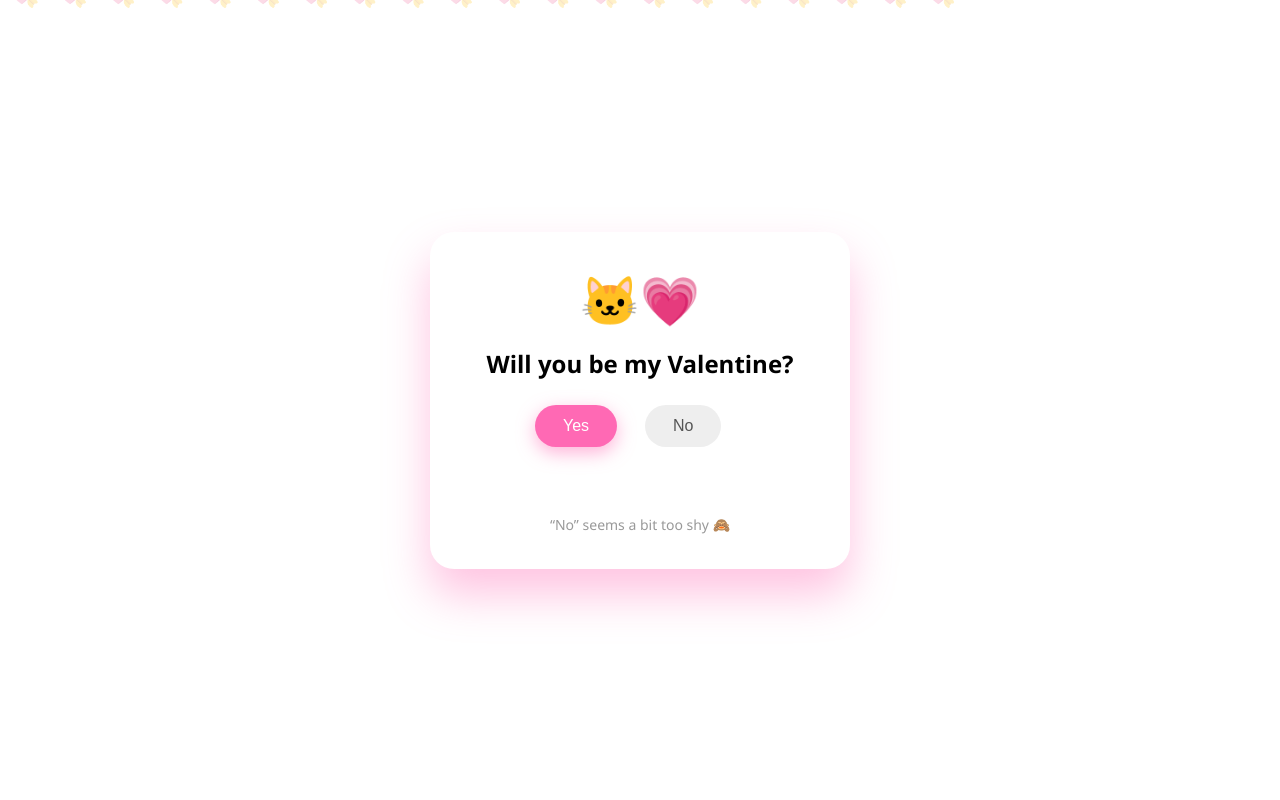
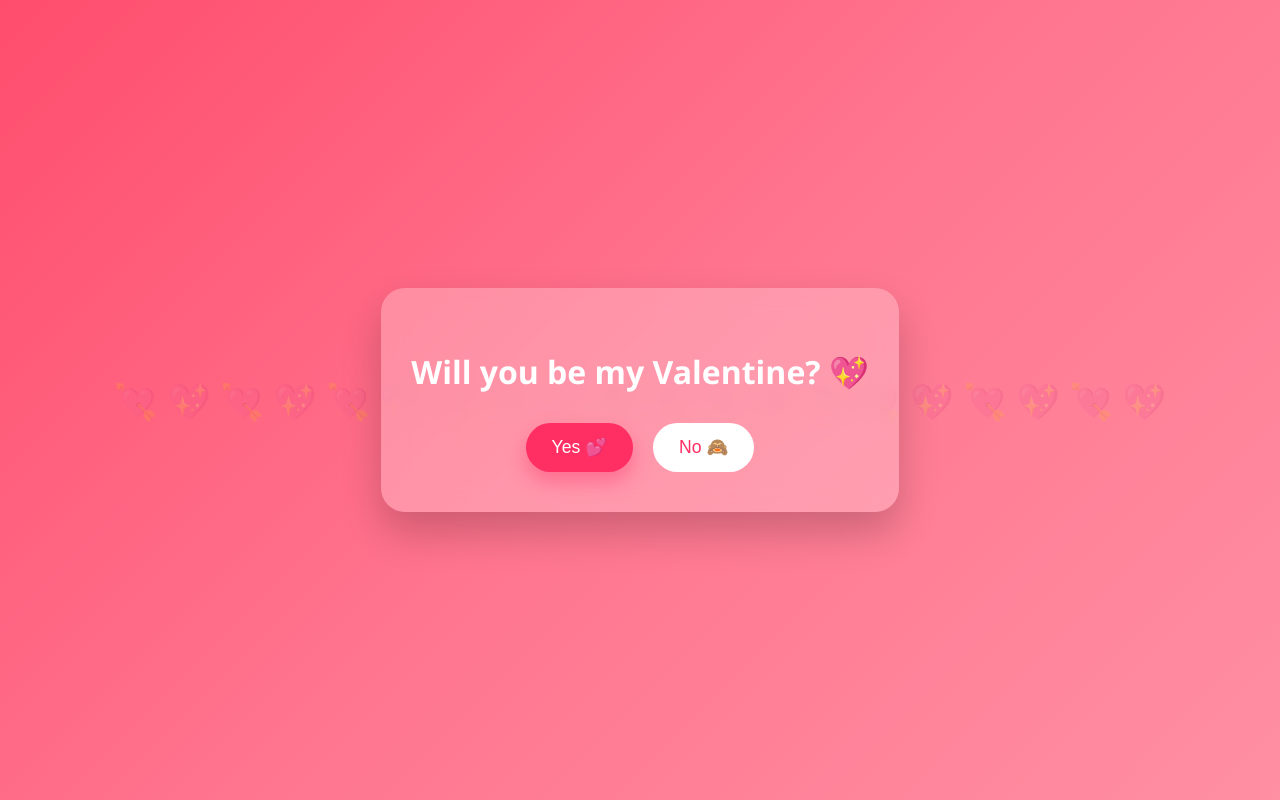
Before and after one commit to fabiopereira82279-glitch/valentine, a plain HTML site: page index.html in a window 1280 px wide. Drawn offline with Linux system fonts and the light colour scheme.

Commit message:
Refactor Valentine HTML page with new design

```diff
--- a/index.html
+++ b/index.html
@@ -2,180 +2,149 @@
 <html lang="en">
 <head>
   <meta charset="UTF-8">
-<title>Valentine 💘</title>
+  <title>Will You Be My Valentine? 💖</title>
+  <meta name="viewport" content="width=device-width, initial-scale=1.0">
 
   <style>
+    * {
+      box-sizing: border-box;
+    }
+
     body {
       margin: 0;
+      height: 100vh;
       font-family: 'Segoe UI', sans-serif;
-    height: 100vh;
-    overflow: hidden;
-  }
-
-  /* FULL BACKGROUND 💘 */
-  body::before {
-    content: "💘 💘 💘 💘 💘 💘 💘 💘 💘 💘 💘 💘 💘 💘 💘 💘 💘 💘 💘 💘";
-    position: fixed;
-    inset: 0;
-    font-size: 32px;
-    line-height: 1.8;
-    opacity: 0.22;
-    white-space: pre-wrap;
-    animation: floatBg 15s linear infinite;
-  }
-
-  @keyframes floatBg {
-    from { transform: translateY(0); }
-    to { transform: translateY(-120px); }
-  }
-
-  .container {
-    position: relative;
-    z-index: 2;
-    height: 100%;
       display: flex;
       justify-content: center;
       align-items: center;
+      overflow: hidden;
+      background: linear-gradient(135deg, #ff4d6d, #ff758f, #ff8fa3);
+    }
+
+    /* Emoji background */
+    body::before {
+      content: "💘 💖 💘 💖 💘 💖 💘 💖 💘 💖 💘 💖 💘 💖 💘 💖 💘 💖 💘 💖";
+      position: absolute;
+      inset: 0;
+      font-size: 2.2rem;
+      opacity: 0.18;
+      display: flex;
+      flex-wrap: wrap;
+      align-content: center;
+      justify-content: center;
+      pointer-events: none;
     }
 
     .card {
-    background: white;
-    padding: 35px;
+      background: rgba(255, 255, 255, 0.25);
+      backdrop-filter: blur(12px);
+      padding: 40px 30px;
       border-radius: 24px;
       text-align: center;
-    width: 350px;
-    box-shadow: 0 25px 45px rgba(255,105,180,0.4);
+      z-index: 1;
+      box-shadow: 0 20px 40px rgba(0,0,0,0.2);
     }
 
-  h2 {
-    margin: 15px 0 25px;
+    h1 {
+      color: #fff;
+      margin-bottom: 30px;
+      font-size: 2rem;
     }
 
     .buttons {
+      display: flex;
+      gap: 20px;
+      justify-content: center;
       position: relative;
-    height: 90px;
     }
 
     button {
-    padding: 12px 28px;
+      font-size: 1.1rem;
+      padding: 14px 26px;
       border: none;
-    border-radius: 25px;
-    font-size: 16px;
+      border-radius: 40px;
       cursor: pointer;
-    position: absolute;
+      transition: transform 0.25s ease, background 0.25s ease;
     }
 
     #yes {
-    background: hotpink;
+      background: #ff2e63;
       color: white;
-    left: 70px;
-    box-shadow: 0 6px 18px rgba(255,105,180,0.5);
-    transition: transform 0.2s ease;
+      box-shadow: 0 10px 20px rgba(255, 46, 99, 0.4);
     }
 
     #yes:hover {
-    transform: scale(1.15);
+      transform: scale(1.1);
     }
 
     #no {
-    background: #eee;
-    color: #555;
-    left: 180px;
+      background: #fff;
+      color: #ff2e63;
+      position: relative;
     }
 
-  .shy {
-    margin-top: 20px;
-    font-size: 14px;
-    color: #999;
+    /* Confetti hearts */
+    .heart {
+      position: fixed;
+      top: -20px;
+      font-size: 22px;
+      animation: fall linear forwards;
+      pointer-events: none;
     }
 
-  canvas {
-    position: fixed;
-    inset: 0;
-    pointer-events: none;
-    z-index: 3;
+    @keyframes fall {
+      to {
+        transform: translateY(120vh);
+        opacity: 0;
+      }
     }
   </style>
 </head>
 
 <body>
 
-<canvas id="confetti"></canvas>
+  <div class="card">
+    <h1>Will you be my Valentine? 💖</h1>
 
-<div class="container">
-  <div class="card">
-    <div style="font-size:48px;">🐱💗</div>
-    <h2>Will you be my Valentine?</h2>
-
-    <div class="buttons" id="btnArea">
-      <button id="yes">Yes</button>
-      <button id="no">No</button>
-    </div>
-
-    <div class="shy">“No” seems a bit too shy 🙈</div>
+    <div class="buttons">
+      <button id="yes">Yes 💕</button>
+      <button id="no">No 🙈</button>
     </div>
   </div>
 
   <script>
-  /* NO BUTTON RUNS AWAY */
     const noBtn = document.getElementById("no");
-  const area = document.getElementById("btnArea");
+    const yesBtn = document.getElementById("yes");
 
-  noBtn.addEventListener("mouseover", () => {
-    const maxX = area.clientWidth - noBtn.clientWidth;
-    const maxY = area.clientHeight - noBtn.clientHeight;
-
-    noBtn.style.left = Math.random() * maxX + "px";
-    noBtn.style.top  = Math.random() * maxY + "px";
+    // Shy NO button
+    noBtn.addEventListener("mouseenter", () => {
+      const x = Math.random() * 160 - 80;
+      const y = Math.random() * 120 - 60;
+      noBtn.style.transform = `translate(${x}px, ${y}px)`;
     });
 
-  /* EXTRA STRONG HEART CONFETTI 💖 */
-  const canvas = document.getElementById("confetti");
-  const ctx = canvas.getContext("2d");
-  canvas.width = innerWidth;
-  canvas.height = innerHeight;
+    // YES click
+    yesBtn.addEventListener("click", () => {
+      launchConfetti();
 
-  function heartConfetti() {
-    let hearts = [];
-    for (let i = 0; i < 220; i++) {
-      hearts.push({
-        x: Math.random() * canvas.width,
-        y: -20,
-        size: Math.random() * 22 + 14,
-        speed: Math.random() * 5 + 3,
-        drift: Math.random() * 3 - 1.5
+      // WhatsApp message
+      const phone = "917083719480"; // your number with country code
+      const msg = encodeURIComponent("She said YES 💖 The date is confirmed!");
+      window.open(`https://wa.me/${phone}?text=${msg}`, "_blank");
     });
+
+    function launchConfetti() {
+      for (let i = 0; i < 80; i++) {
+        const heart = document.createElement("div");
+        heart.className = "heart";
+        heart.innerText = "💖";
+        heart.style.left = Math.random() * 100 + "vw";
+        heart.style.animationDuration = (Math.random() * 3 + 3) + "s";
+        document.body.appendChild(heart);
+
+        setTimeout(() => heart.remove(), 7000);
       }
-
-    function draw() {
-      ctx.clearRect(0,0,canvas.width,canvas.height);
-      hearts.forEach(h => {
-        ctx.font = h.size + "px serif";
-        ctx.fillText("💖", h.x, h.y);
-        h.y += h.speed;
-        h.x += h.drift;
-      });
     }
-
-    const anim = setInterval(draw, 16);
-    setTimeout(() => clearInterval(anim), 5000);
-  }
-
-  /* YES → CONFETTI + WHATSAPP */
-  document.getElementById("yes").onclick = () => {
-    heartConfetti();
-
-    const message = encodeURIComponent(
-      "She clicked YES 💕\nDate confirmed 😌"
-    );
-
-    setTimeout(() => {
-      window.open(
-        "https://wa.me/917083719480?text=" + message,
-        "_blank"
-      );
-    }, 700);
-  };
   </script>
 
 </body>
```
Lines whose indentation alone changed are shown as unchanged.
